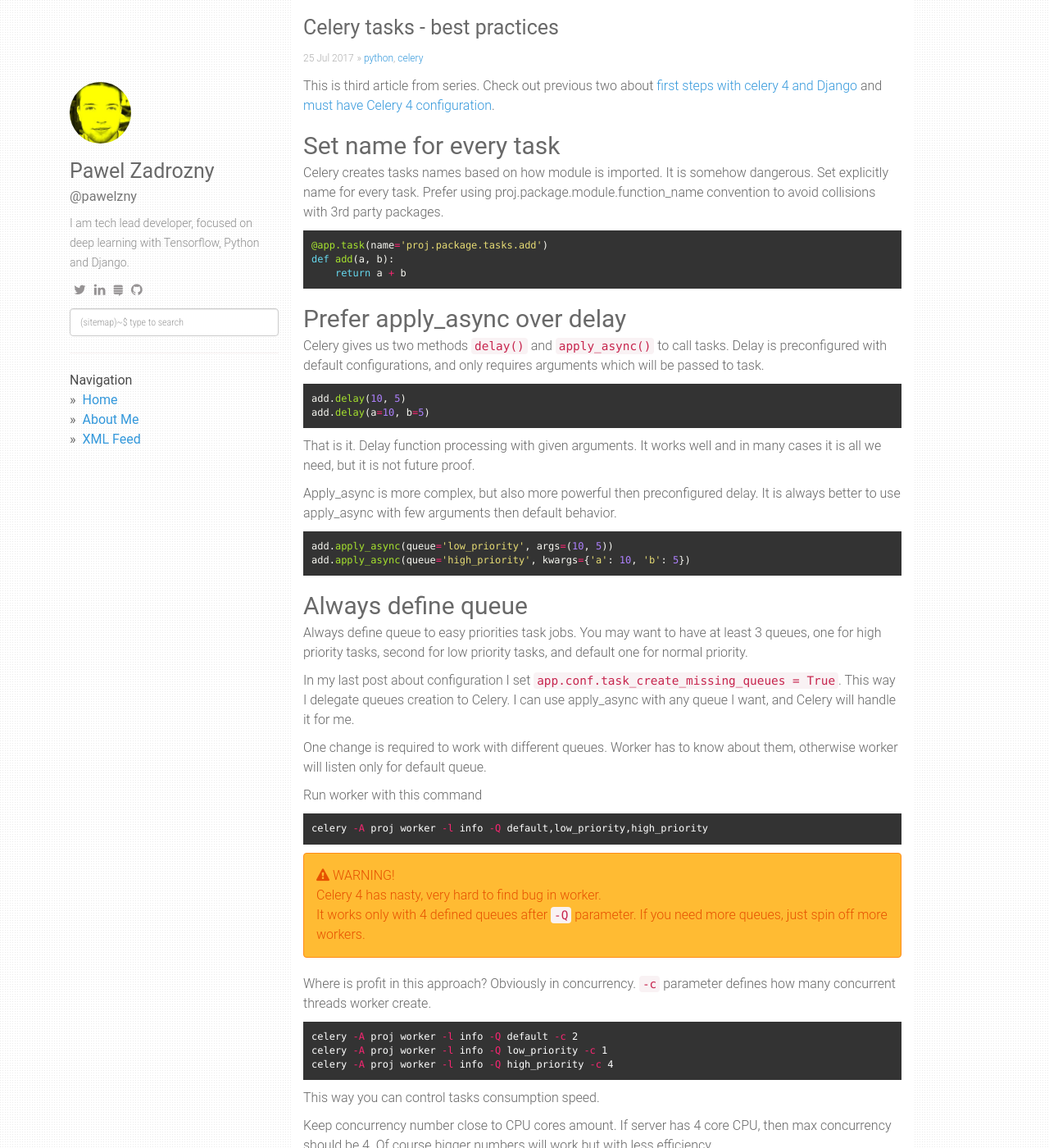
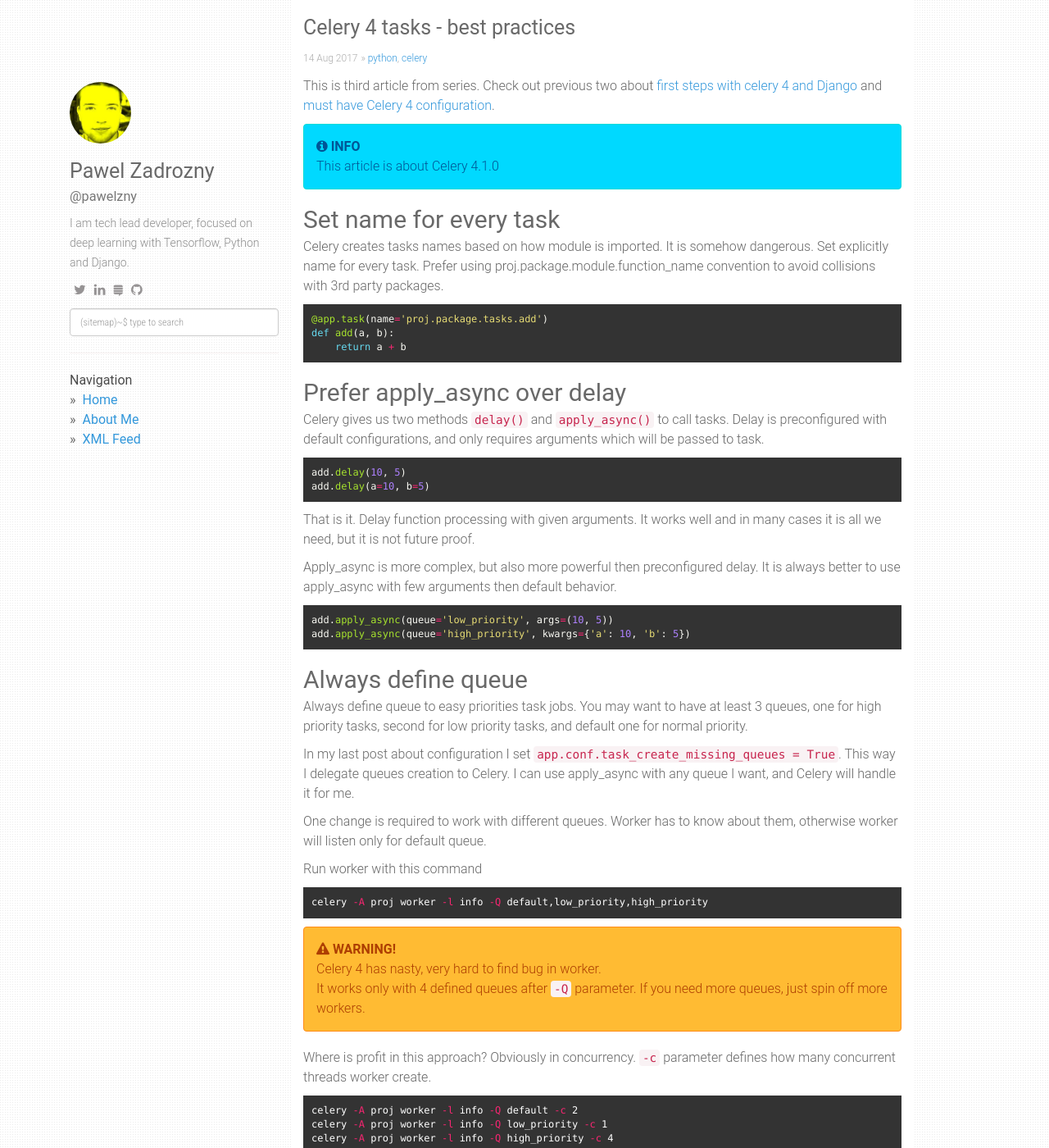
Before and after one commit to pawelzny/pawelzny.github.io, a Jekyll site: the page built from _posts/2017-08-14-celery-4-tasks-best-practices.md, in a window 1280 px wide and 1400 px high. Shown: the whole window at 82% size. Built offline with Jekyll 4.4.1, drawn with Linux system fonts in a browser that asks for light colours; nearby versions of some CDN libraries; comment, search, counter and statistics services are not loaded; some of the changed text lies outside the part shown.

Commit message:
posts dates changed, new categories added

````diff
--- a/_posts/2017-07-25-celery-tasks-best-practices.md
+++ b/_posts/2017-08-14-celery-4-tasks-best-practices.md
@@ -1,13 +1,17 @@
 ---
 layout: post
-title: "Celery tasks - best practices"
-date: 2017-07-25 00:00:00 +0200
+title: "Celery 4 tasks - best practices"
+date: 2017-08-14 00:00:00 +0200
 categories: [python, celery]
 ---
 
 This is third article from series. Check out previous two about
-[first steps with celery 4 and Django]({% post_url 2017-07-04-first-steps-with-celery-4-and-django %})
-and [must have Celery 4 configuration]({% post_url 2017-07-18-must-have-celery-4-configuration %}).
+[first steps with celery 4 and Django]({% post_url 2017-07-24-first-steps-with-celery-4-and-django %})
+and [must have Celery 4 configuration]({% post_url 2017-08-07-must-have-celery-4-configuration %}).
+
+<div class="alert alert-info">
+    <i class="fa fa-info-circle"></i> <strong>INFO</strong><br> This article is about Celery 4.1.0
+</div>
 
 ## Set name for every task
 
@@ -62,7 +66,7 @@ celery -A proj worker -l info -Q default,low_priority,high_priority
 ```
 
 <div class="alert alert-warning" role="alert">
-    <i class="fa fa-exclamation-triangle"></i> WARNING! <br>
+    <i class="fa fa-exclamation-triangle"></i> <strong>WARNING!</strong> <br>
     Celery 4 has nasty, very hard to find bug in worker.
     <p>
         It works only with 4 defined queues after <code class="highlighter-rouge">-Q</code>
@@ -114,14 +118,17 @@ def fetch_data():
 ```
 
 <div class="alert alert-warning">
-    <i class="fa fa-exclamation-triangle"></i> WARNING!
-    max_retries works only with auto_retry and self.retry()
+    <i class="fa fa-exclamation-triangle"></i> <strong>WARNING!</strong><br>
+    <code class="highlighter-rouge">max_retries</code>
+    works only with <code class="highlighter-rouge">auto_retry</code>
+    and <code class="highlighter-rouge">self.retry</code>
 </div>
 
 ## Divide an iterable of work into pieces
 
 If you have hundreds of thousands objects it is better idea to process them in chunks.
-For example 100 000 elements can be split for 1000 elements per job which gives 100 jobs in queue.
+For example `100 000` elements can be split for `1000` elements per job which
+gives `100` jobs in queue.
 
 ```python
 @celery_app.task(name='proj.package.tasks.process_data')
--- a/static/css/custom.css
+++ b/static/css/custom.css
@@ -42,3 +42,7 @@ span.time, span.categories {
   border: none;
   color: #3498db;
 }
+
+.text-default {
+  color: #ffffff;
+}
````
Also changed, not shown: _drafts/difference-between-task-and-shared_task-in-celery-4.md (added, +5 -0 lines), _drafts/difference-between-task-and-shared_task.md (deleted, +0 -5 lines), _drafts/install-sentry-error-tracking-tools.md (deleted, +0 -5 lines), _drafts/introduction-to-sentry-error-tracking-tools.md (added, +5 -0 lines), _drafts/periodic-tasks-with-celery-4-beat.md (added, +5 -0 lines), _drafts/periodic-tasks-with-celery-beat.md (deleted, +0 -5 lines), _drafts/sentry-with-django-and-celery-4.md (renamed from _drafts/sentry-with-django-and-celery.md, +1 -1 lines), _drafts/time-zones-and-delayed-celery-4-tasks.md (renamed from _drafts/call-celery-4-tasks-with-delay.md, +1 -1 lines), _posts/2017-07-24-first-steps-with-celery-4-and-django.md (renamed from _posts/2017-07-04-first-steps-with-celery-4-and-django.md, +5 -11 lines), _posts/2017-07-31-multiple-projects-one-redis-server.md (renamed from _posts/2017-07-11-multiple-projects-one-redis-server.md, +3 -3 lines), _posts/2017-08-07-must-have-celery-4-configuration.md (renamed from _posts/2017-07-18-must-have-celery-4-configuration.md, +5 -10 lines), category/cron.md (added, +6 -0 lines), category/logging.md (added, +6 -0 lines), category/security.md (deleted, +0 -6 lines), 3 more files.
